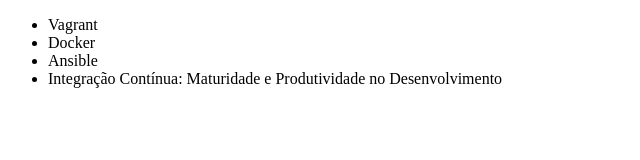
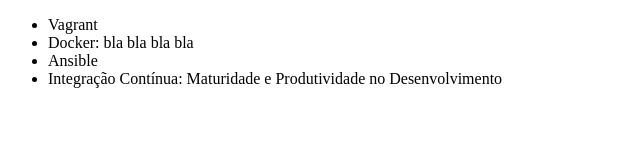
Before and after one commit to edugudielvazop/alura-git, a plain HTML site: page index.html in a window 1280 px wide. Shown: the full height of the page, 0-640 px from the left. Drawn offline with Linux system fonts and the light colour scheme.

```diff
--- a/index.html
+++ b/index.html
@@ -7,7 +7,7 @@
 <body>
     <ul>
         <li>Vagrant</li>
-        <li>Docker</li>
+        <li>Docker: bla bla bla bla</li>
         <li>Ansible</li>
         <li>Integração Contínua: Maturidade e Produtividade no Desenvolvimento</li>
     </ul>
```
